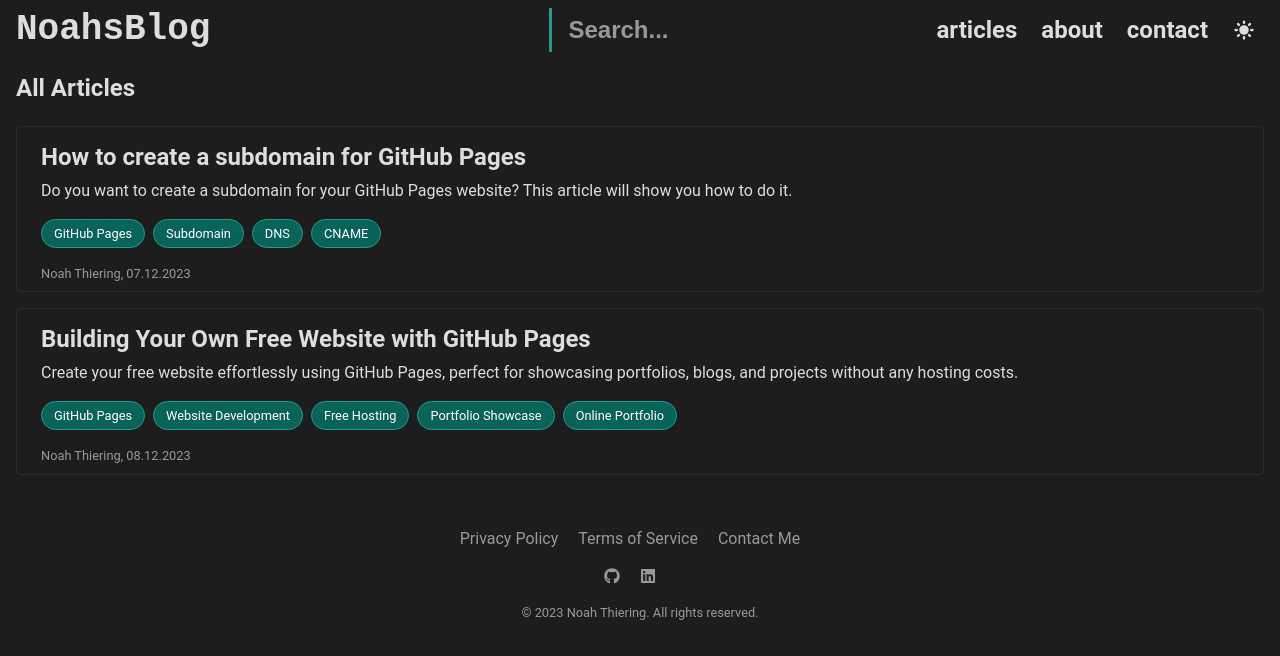
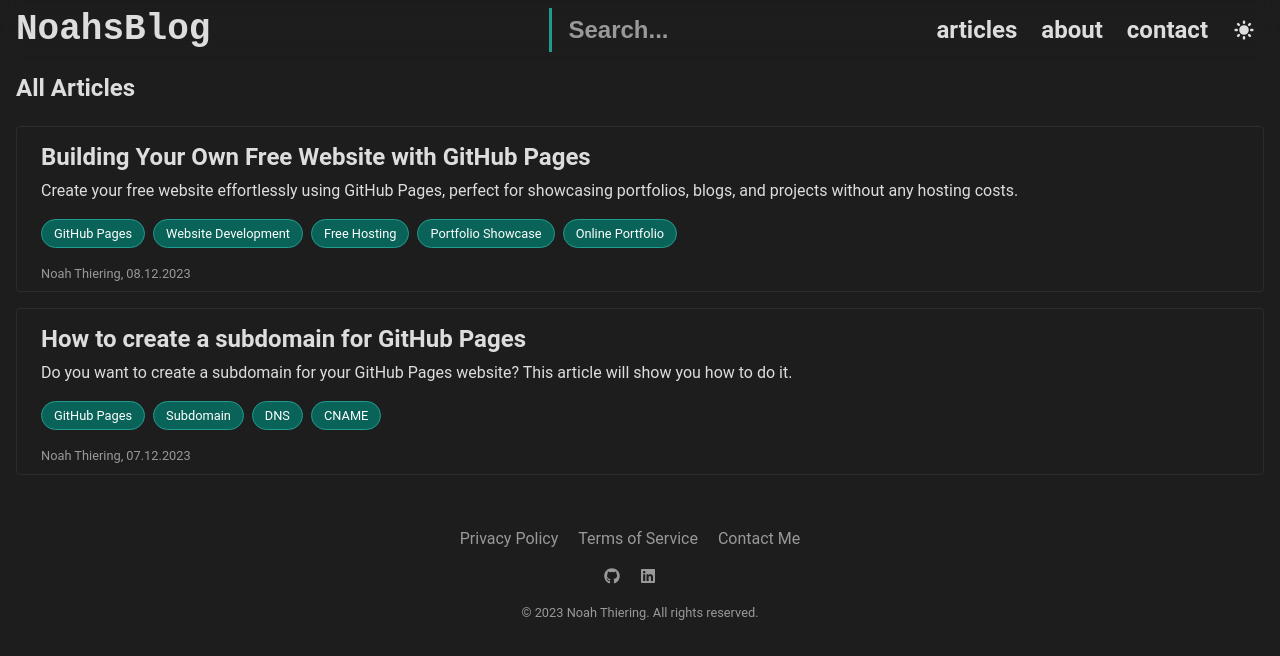
Before and after one commit to Noah4ever/blog.github.io, a React (Vite) app: page /#/ in a window 1280 px wide. Shown: the top 656 px of the page. Built offline with nearby package versions, Linux system fonts and the light colour scheme.

Commit message:
feature: sort articles

```diff
--- a/src/components/ArticlePreviewList.tsx
+++ b/src/components/ArticlePreviewList.tsx
@@ -1,19 +1,32 @@
 import { Article } from "@/types/Article";
 import ArticlePreview from "./ArticlePreview";
 import "@/styles/article-preview-list.scss";
+import { useEffect, useState } from "react";
 
 export default function ArticlePreviewList({
   articles,
 }: {
   articles: Article[];
 }) {
+  const [displayedArticles, setDisplayedArticles] = useState<Article[]>([]);
+
+  useEffect(() => {
+    const sortedArticles = [...articles].sort((a, b) => {
+      return new Date(b.createdAt).getTime() - new Date(a.createdAt).getTime();
+    });
+    setDisplayedArticles(sortedArticles);
+  }, [articles]);
+
   return (
     <div className="article-preview-list-container">
       <h2>All Articles</h2>
       <ul className="article-preview-list">
-        {articles ? (
-          articles.map((article, index) => (
-            <li key={index} className="article-preview-list-item">
+        {displayedArticles ? (
+          displayedArticles.map((article) => (
+            <li
+              key={article.id + article.createdAt}
+              className="article-preview-list-item"
+            >
               <ArticlePreview article={article} />
             </li>
           ))
```
